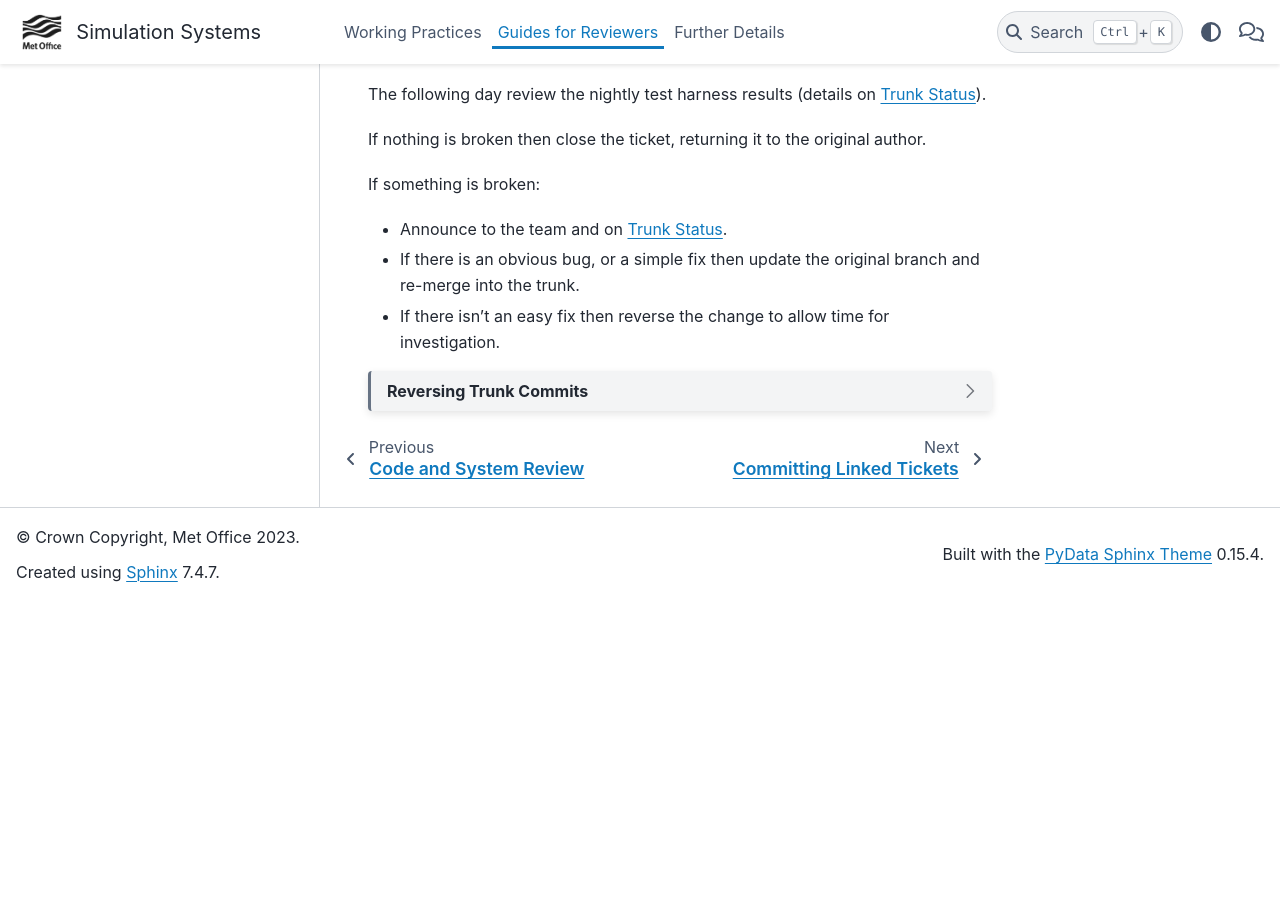
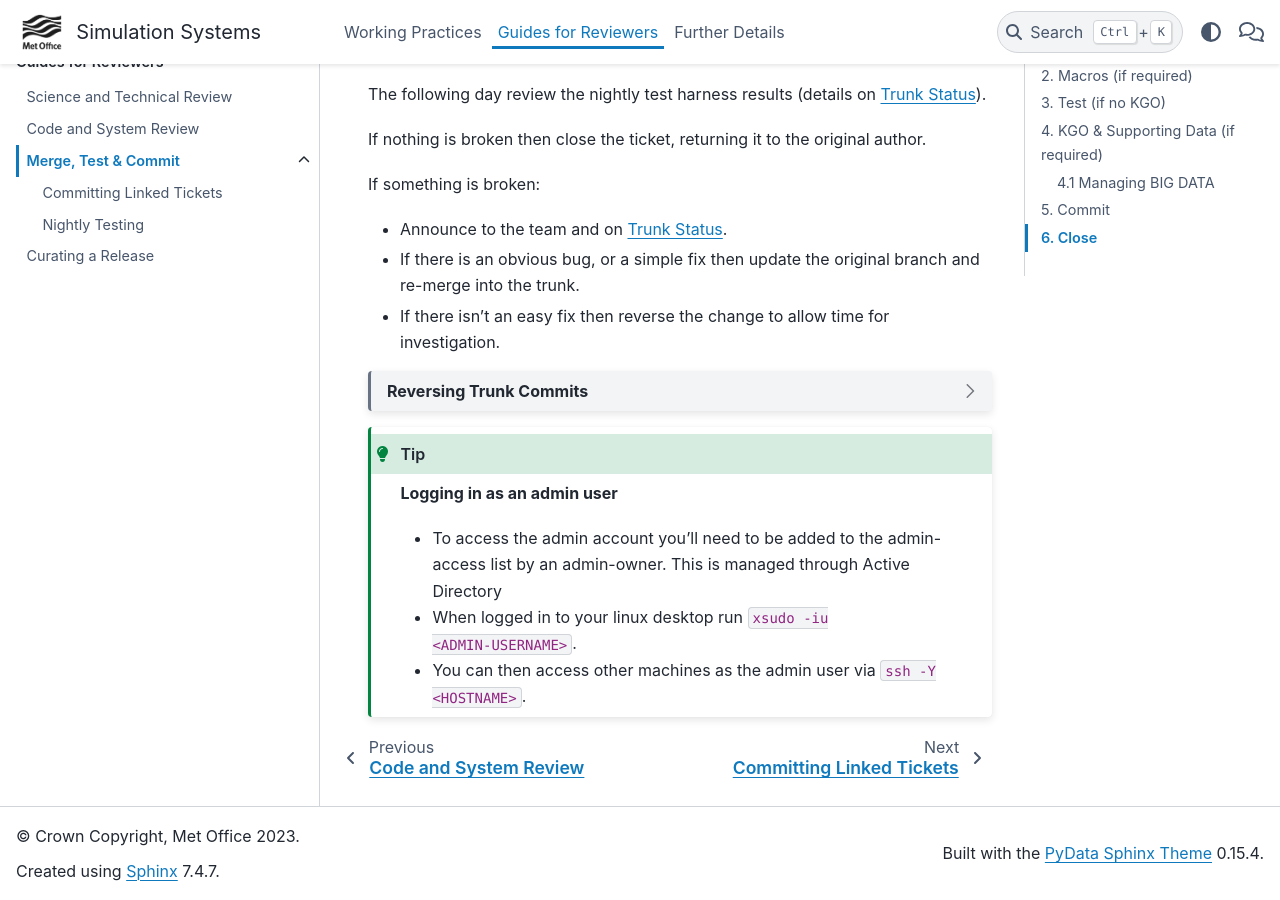
Before and after one commit to MetOffice/simulation-systems, a Sphinx documentation site: the page built from source/Reviewers/howtocommit.rst, in a window 1280 px wide and 900 px high, scrolled down 6625 px. Built offline with Sphinx 7.4.7 and the PyData theme 0.15.4, drawn with Linux system fonts in a browser that asks for light colours; before the commit the page ends 7226 px from its top, so only the background shows below that.

```diff
--- a/source/Reviewers/howtocommit.rst
+++ b/source/Reviewers/howtocommit.rst
@@ -657,5 +657,13 @@
 
         where revision 1 and 2 are the initial copy and the last change to the branch to be committed.
 
+.. tip:: **Logging in as an admin user**
+
+    * To access the admin account you'll need to be added to the admin-access list by an admin-owner. This is managed through Active Directory
+    * When logged in to your linux desktop run ``xsudo -iu <ADMIN-USERNAME>``.
+    * You can then access other machines as the admin user via ``ssh -Y <HOSTNAME>``.
+
+
+
 
 .. _Trunk Status: https://code.metoffice.gov.uk/trac/lfric_apps/wiki/TrunkStatus
```
